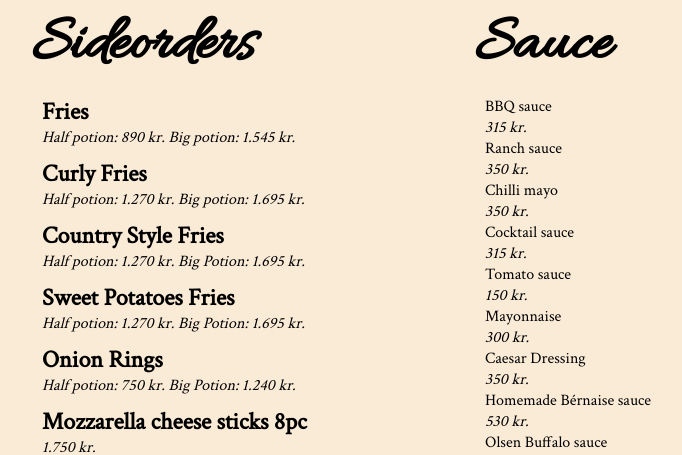
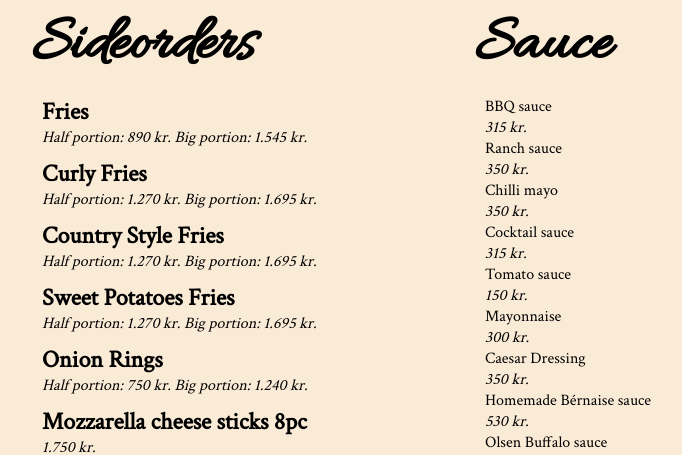
Before and after one commit to olsen-olsen/olsen-olsen.github.io, a website: page enskumatsedill.html in a window 1280 px wide. Shown: the part 6260-6715 px from the top of the page, without its empty margins (175-857 px from the left). Drawn offline with Linux system fonts and the light colour scheme.

Commit message:
staðsetningavillu, breyta potion í portion

```diff
--- a/enskumatsedill.html
+++ b/enskumatsedill.html
@@ -157,23 +157,23 @@
                       <h3 class="items_list title menusection">Sideorders</h3>
                       <div class="container_items franskar">
                           <p class="nafn">Fries</p>
-                          <p class="verd">Half potion: 890 kr. Big potion: 1.545 kr.</p>
+                          <p class="verd">Half portion: 890 kr. Big portion: 1.545 kr.</p>
                       </div>
                       <div class="container_items krullu">
                           <p class="nafn">Curly Fries</p>
-                          <p class="verd">Half potion: 1.270 kr. Big potion: 1.695 kr.</p>
+                          <p class="verd">Half portion: 1.270 kr. Big portion: 1.695 kr.</p>
                       </div>
                       <div class="container_items sveita">
                           <p class="nafn">Country Style Fries</p>
-                          <p class="verd">Half potion: 1.270 kr. Big Potion: 1.695 kr.</p>
+                          <p class="verd">Half portion: 1.270 kr. Big portion: 1.695 kr.</p>
                       </div>
                       <div class="container_items saeta">
                           <p class="nafn">Sweet Potatoes Fries</p>
-                          <p class="verd">Half potion: 1.270 kr. Big Potion: 1.695 kr.</p>
+                          <p class="verd">Half portion: 1.270 kr. Big portion: 1.695 kr.</p>
                       </div>
                       <div class="container_items laukhringi">
                           <p class="nafn">Onion Rings</p>
-                          <p class="verd">Half potion: 750 kr. Big Potion: 1.240 kr.</p>
+                          <p class="verd">Half portion: 750 kr. Big portion: 1.240 kr.</p>
                       </div>
                       <div class="container_items stangir">
                           <p class="nafn">Mozzarella cheese sticks 8pc</p>
```
